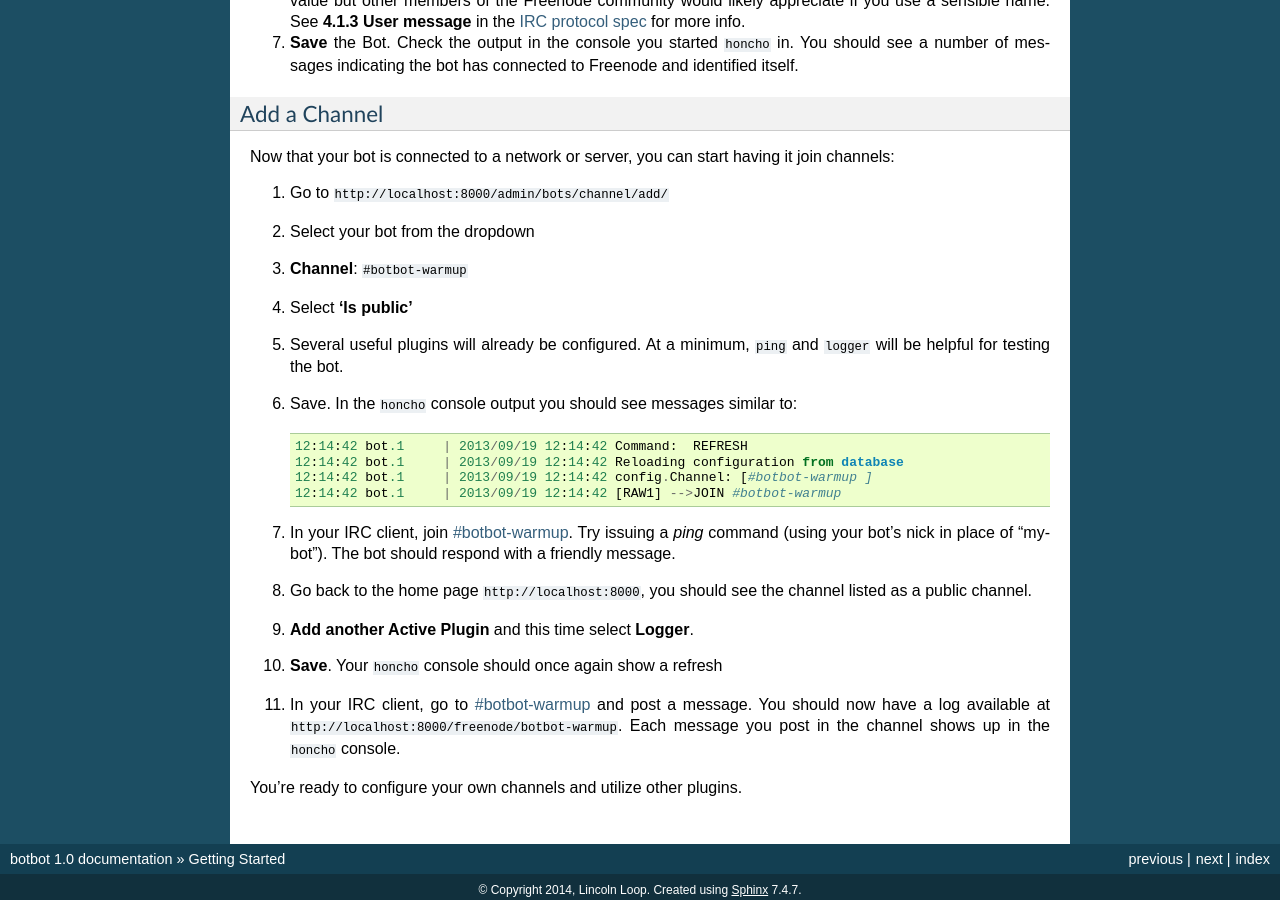
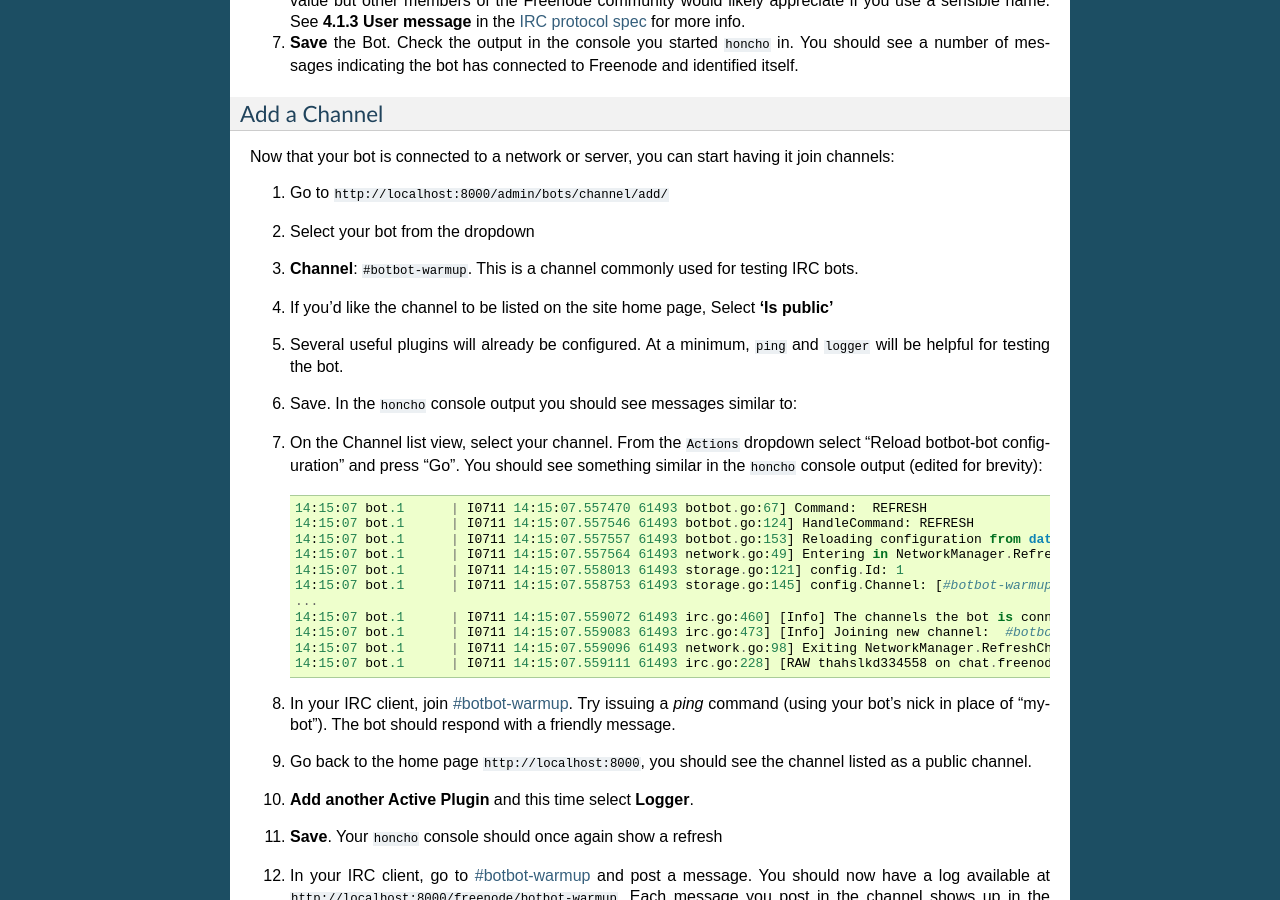
Before and after one commit to BotBotMe/botbot-web, a Sphinx documentation site: the page built from docs/getting_started.rst, in a window 1280 px wide and 900 px high, scrolled down 695 px. Built offline with Sphinx 7.4.7, drawn with Linux system fonts in a browser that asks for light colours.

Commit message:
Update getting started docs to cover manual refresh action

```diff
--- a/docs/getting_started.rst
+++ b/docs/getting_started.rst
@@ -42,21 +42,30 @@ Now that your bot is connected to a network or server, you can start having it j
 
 1. Go to ``http://localhost:8000/admin/bots/channel/add/``
 2. Select your bot from the dropdown
-3. **Channel**: ``#botbot-warmup``
-4. Select **'Is public'**
+3. **Channel**: ``#botbot-warmup``. This is a channel commonly used for testing IRC bots.
+4. If you'd like the channel to be listed on the site home page, Select **'Is public'**
 5. Several useful plugins will already be configured. At a minimum, ``ping`` and ``logger`` will be helpful for testing the bot.
 6. Save. In the ``honcho`` console output you should see messages similar to::
+7. On the Channel list view, select your channel. From the ``Actions`` dropdown select "Reload botbot-bot configuration" and press "Go". You should see something similar in the ``honcho`` console output (edited for brevity)::
 
-    12:14:42 bot.1     | 2013/09/19 12:14:42 Command:  REFRESH
-    12:14:42 bot.1     | 2013/09/19 12:14:42 Reloading configuration from database
-    12:14:42 bot.1     | 2013/09/19 12:14:42 config.Channel: [#botbot-warmup ]
-    12:14:42 bot.1     | 2013/09/19 12:14:42 [RAW1] -->JOIN #botbot-warmup
+    14:15:07 bot.1      | I0711 14:15:07.557470 61493 botbot.go:67] Command:  REFRESH
+    14:15:07 bot.1      | I0711 14:15:07.557546 61493 botbot.go:124] HandleCommand: REFRESH
+    14:15:07 bot.1      | I0711 14:15:07.557557 61493 botbot.go:153] Reloading configuration from database
+    14:15:07 bot.1      | I0711 14:15:07.557564 61493 network.go:49] Entering in NetworkManager.RefreshChatbots
+    14:15:07 bot.1      | I0711 14:15:07.558013 61493 storage.go:121] config.Id: 1
+    14:15:07 bot.1      | I0711 14:15:07.558753 61493 storage.go:145] config.Channel: [#botbot-warmup]
+    ...
+    14:15:07 bot.1      | I0711 14:15:07.559072 61493 irc.go:460] [Info] The channels the bot is connected to need to be updated
+    14:15:07 bot.1      | I0711 14:15:07.559083 61493 irc.go:473] [Info] Joining new channel:  #botbot-warmup
+    14:15:07 bot.1      | I0711 14:15:07.559096 61493 network.go:98] Exiting NetworkManager.RefreshChatbots
+    14:15:07 bot.1      | I0711 14:15:07.559111 61493 irc.go:228] [RAW thahslkd334558 on chat.freenode.net:6667 (0xc208028750) ] --> JOIN #botbot-warmup
 
-7. In your IRC client, join `#botbot-warmup <irc://irc.freenode.net:6667/botbot-warmup>`_. Try issuing a `ping` command (using your bot's nick in place of "mybot"). The bot should respond with a friendly message.
-8. Go back to the home page ``http://localhost:8000``, you should see the channel listed as a public channel.
-9. **Add another Active Plugin** and this time select **Logger**.
-10. **Save**.  Your ``honcho`` console should once again show a refresh
-11. In your IRC client, go to `#botbot-warmup <irc:irc.freenode.net:6667/botbot-warmup>`_ and post a message. You should now have a log available at ``http://localhost:8000/freenode/botbot-warmup``. Each message you post in the channel shows up in the ``honcho`` console.
+
+8. In your IRC client, join `#botbot-warmup <irc://irc.freenode.net:6667/botbot-warmup>`_. Try issuing a `ping` command (using your bot's nick in place of "mybot"). The bot should respond with a friendly message.
+9. Go back to the home page ``http://localhost:8000``, you should see the channel listed as a public channel.
+10. **Add another Active Plugin** and this time select **Logger**.
+11. **Save**.  Your ``honcho`` console should once again show a refresh
+12. In your IRC client, go to `#botbot-warmup <irc:irc.freenode.net:6667/botbot-warmup>`_ and post a message. You should now have a log available at ``http://localhost:8000/freenode/botbot-warmup``. Each message you post in the channel shows up in the ``honcho`` console.
 
 
 .. warning:
```
